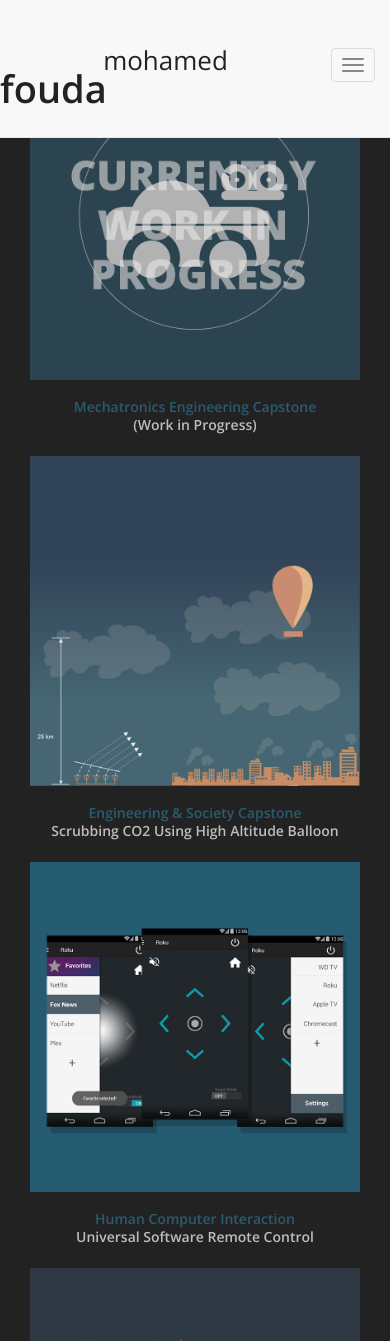
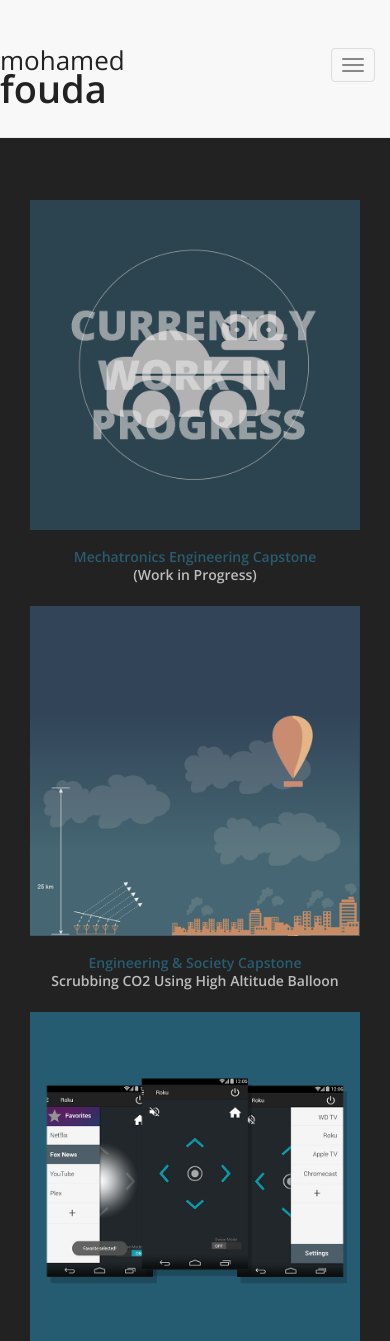
Before and after one commit to foudamo/foudamo.github.io, a PHP site: page / in a window 390 px wide. Shown: the top 1341 px of the page. Run offline with PHP 8.4, Linux system fonts and the light colour scheme.

Commit message:
otherstuff

```diff
--- a/about.html
+++ b/about.html
@@ -49,7 +49,7 @@
                     <span class="icon-bar"></span>
                 </button>
                 <!--<a href="index.html" class="logo"></a>-->
-                    <P style="color:#222222; font-weight:400; margin-top: 1px; font-size:26px">mohamed</P>
+                    <P style="color:#222222; font-weight:400; margin-top: 1px; font-size:26px; text-align:left">mohamed</P>
                     <P style="color:#222222; font-weight:600; margin-top: -40px; font-size:38px; text-align:left">fouda</P>
                     <!--<img class="img-responsive" src="img/name.png" alt="logo" align="middle">-->
                 <!--<a class="navbar-brand" href="index.html">The Ball Picking Robot</a>-->
--- a/contact.html
+++ b/contact.html
@@ -49,7 +49,7 @@
                     <span class="icon-bar"></span>
                 </button>
                 <!--<a href="index.html" class="logo"></a>-->
-                    <P style="color:#222222; font-weight:400; margin-top: 1px; font-size:26px">mohamed</P>
+                    <P style="color:#222222; font-weight:400; margin-top: 1px; font-size:26px; text-align:left">mohamed</P>
                     <P style="color:#222222; font-weight:600; margin-top: -40px; font-size:38px; text-align:left">fouda</P>
                     <!--<img class="img-responsive" src="img/name.png" alt="logo" align="middle">-->
                 <!--<a class="navbar-brand" href="index.html">The Ball Picking Robot</a>-->
--- a/css/creative.css
+++ b/css/creative.css
@@ -117,6 +117,12 @@ section {
 
 aside {
     padding: 50px 0;
+}
+
+@media only screen and (max-width: 768px) {
+    aside {
+        padding-top: 200px;
+    }
 }
 
 .no-padding {
@@ -712,6 +718,7 @@ p2 {
 .about-image.pull-left {
   margin-right: 60px;
 }
+
 .about-image.pull-right {
   margin-left: 120px;
 }
--- a/index.html
+++ b/index.html
@@ -50,9 +50,9 @@
                 </button>
                 <!--<a href="index.html" class="logo"></a>-->
 
-                    <P style="color:#222222; font-weight:400; margin-top: 1px; font-size:26px">mohamed</P>
-                    <P style="color:#222222; font-weight:600; margin-top: -40px; font-size:38px; text-align:left">fouda</P>
-                    <!--<img class="img-responsive" src="img/name.png" alt="logo" align="middle">-->
+                <P style="color:#222222; font-weight:400; margin-top: 1px; font-size:26px; text-align:left">mohamed</P>
+                <P style="color:#222222; font-weight:600; margin-top: -40px; font-size:38px; text-align:left">fouda</P>
+                <!--<img class="img-responsive" src="img/name.png" alt="logo" align="middle">-->
 
                 <!--<a class="navbar-brand" href="index.html">The Ball Picking Robot</a>-->
             </div>
@@ -730,6 +730,8 @@
                                 <li>Category: Product Design</li>
                             </ul>
                             <img class="img-responsive" src="files/Modal_9/1.png" alt="">
+                            <img class="img-responsive" src="files/Modal_9/2.png" alt="">
+                            <img class="img-responsive" src="files/Modal_9/3.png" alt="">
                             <p><small>I am slowly adding to my portfolio online. I have yet to add the description to this project, so I have uploaded the document my team submitted below until I get to it.</small></p>
                             <p>You can take a look at the final document <a href="files/MacIN_Final 2.pdf" target="_blank">here</a>.</p>
                             <button type="button" class="btn btn-primary" data-dismiss="modal"><i class="fa fa-times"></i> Close Project</button>
```
Also changed, not shown: files/Modal_9/2.png (added), files/Modal_9/3.png (added).
